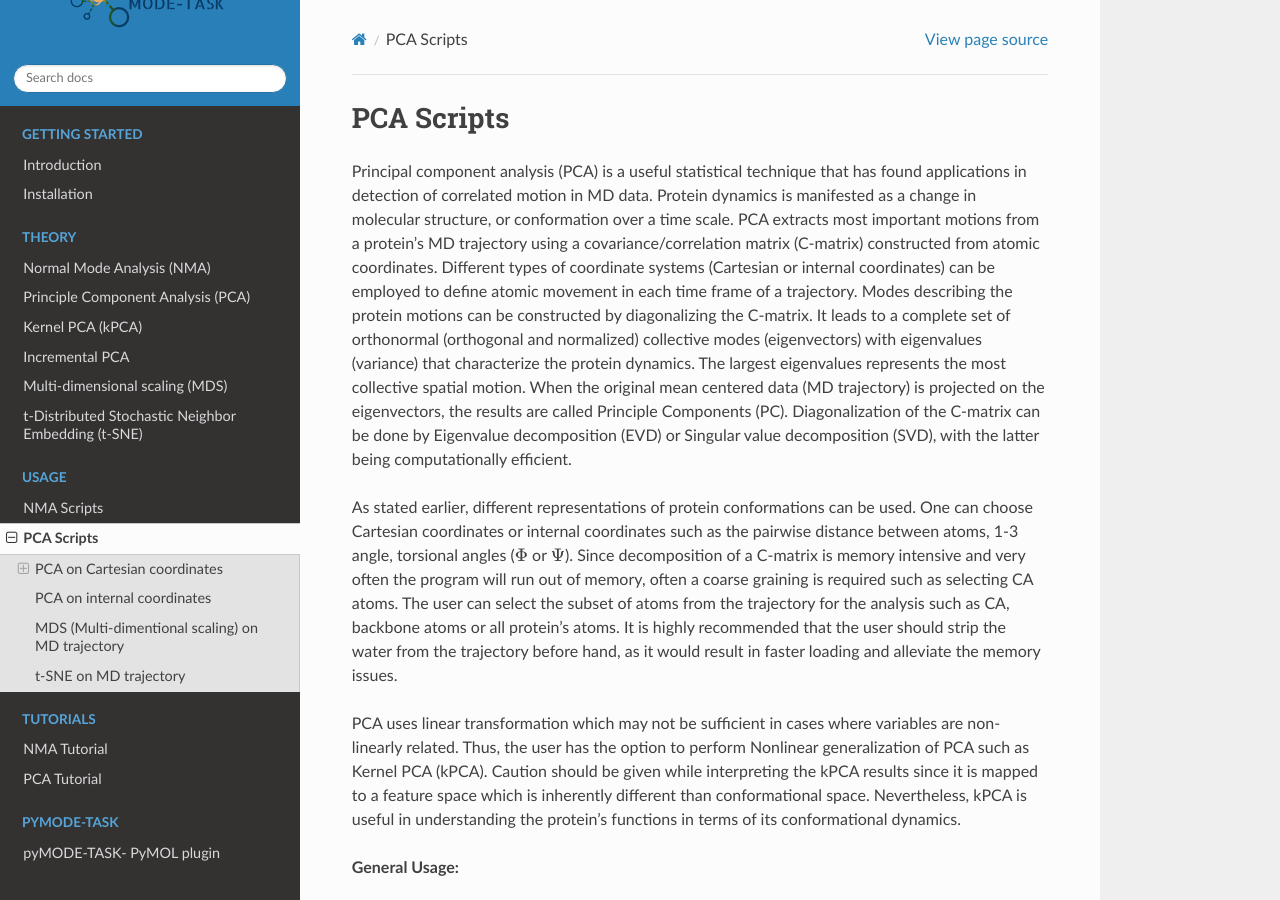
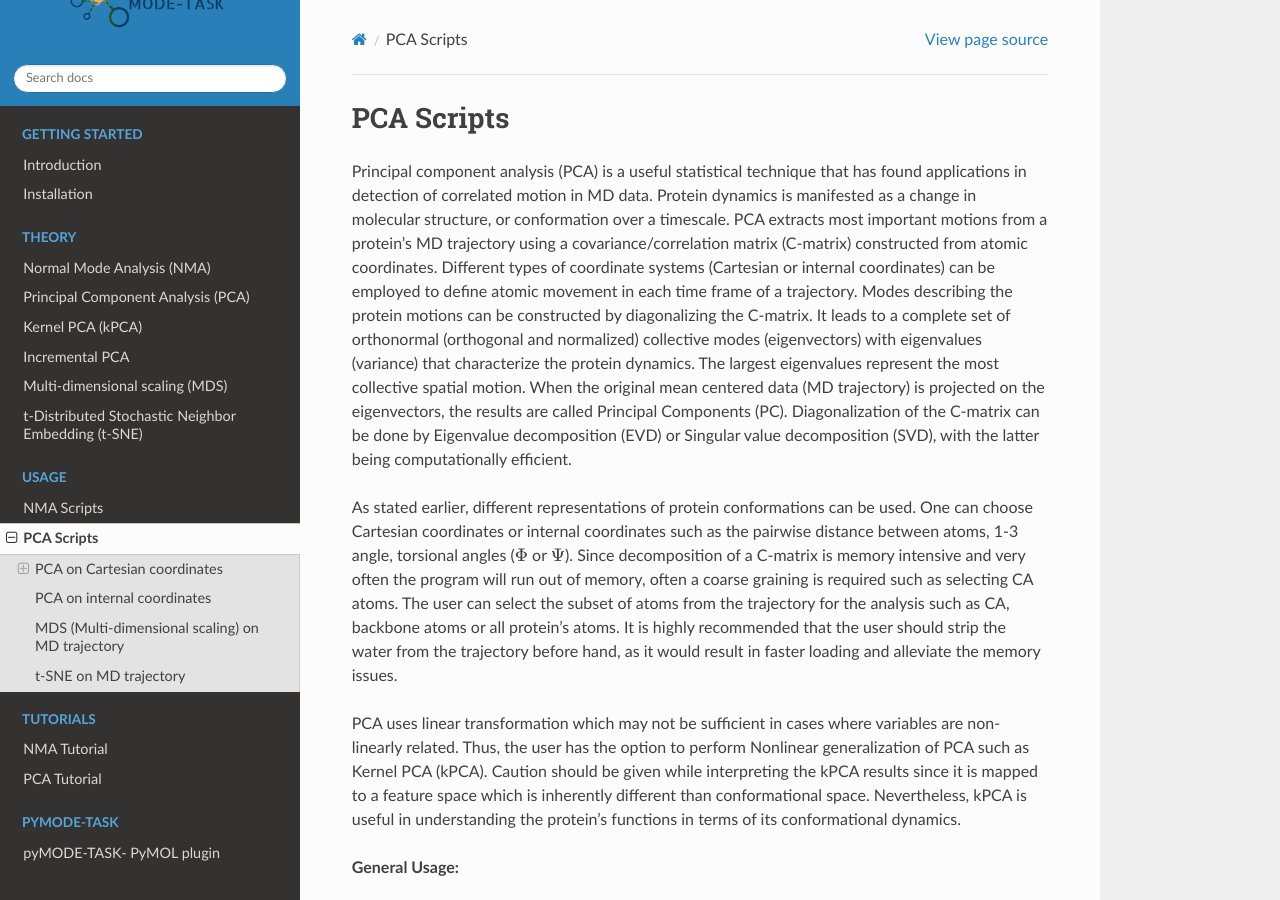
Before and after one commit to RUBi-ZA/MODE-TASK, a Sphinx documentation site: the page built from docs/source/pca_use.rst, in a window 1280 px wide and 900 px high. Built offline with Sphinx 7.4.7 and the Read the Docs theme 2.0.0, drawn with Linux system fonts in a browser that asks for light colours; some of the changed text lies outside the part shown.

Commit message:
Documentation update

```diff
--- a/docs/source/nma_use.rst
+++ b/docs/source/nma_use.rst
@@ -316,7 +316,7 @@ Identifies modes responsible for the conformational change of a molecule.
 |                        |            |                    | Only CA or CB accepted.     |
 |                        |            |                    |                             |
 +------------------------+------------+--------------------+-----------------------------+
-| Output file            | File       |``--output``        | Specify a name for the PDB	 |
+| Output file            | File       |``--output``        | Specify a name for the      |
 |                        |            |                    | output file. Default:       |
 |                        |            |                    | ModesOfConfChange.txt       |
 +------------------------+------------+--------------------+-----------------------------+
@@ -365,9 +365,9 @@ asymmetric unit for the specified modes. This allows the user to determine which
 |                        |            |                    | Only CA or CB accepted.     |
 |                        |            |                    |                             |
 +------------------------+------------+--------------------+-----------------------------+
-| Output file            | File       |``--output``        | Specify a name for the PDB	 |
+| Output file            | File       |``--output``        | Specify a name for the      |
 |                        |            |                    | output file. Default:       |
-|                        |            |                    | ModesOfConfChange.txt       |
+|                        |            |                    | ModeSpecificConfChange.txt  |
 +------------------------+------------+--------------------+-----------------------------+
 
 **Outputs:**
--- a/docs/source/pca_tut.rst
+++ b/docs/source/pca_tut.rst
@@ -87,7 +87,7 @@
 
 **3.2. Visualizing the results**
 
-2D Plot of the first 3 PCs in grace and png format are written. In order to open the .agr file with xmgrace run the following command.
+2D Plot of the first 3 PCs in grace and png format is written. In order to open the .agr file with xmgrace run the following command.
 
  ::
 
--- a/docs/source/pca_use.rst
+++ b/docs/source/pca_use.rst
@@ -1,7 +1,7 @@
 PCA Scripts
 ====================================
 
-Principal component analysis (PCA) is a useful statistical technique that has found applications in detection of correlated motion in MD data. Protein dynamics is manifested as a change in molecular structure, or conformation over a time scale. PCA extracts most important motions from a protein's MD trajectory using a covariance/correlation matrix (C-matrix) constructed from atomic coordinates. Different types of coordinate systems (Cartesian or internal coordinates) can be employed to define atomic movement in each time frame of a trajectory. Modes describing the protein motions can be constructed by diagonalizing the C-matrix. It leads to a complete set of orthonormal (orthogonal and normalized) collective modes (eigenvectors) with eigenvalues (variance) that characterize the protein dynamics. The largest eigenvalues represents the most collective spatial motion. When the original mean centered data (MD trajectory) is projected on the eigenvectors, the results are called Principle Components (PC). Diagonalization of the C-matrix can be done by Eigenvalue decomposition (EVD) or Singular value decomposition (SVD), with the latter being computationally efficient.
+Principal component analysis (PCA) is a useful statistical technique that has found applications in detection of correlated motion in MD data. Protein dynamics is manifested as a change in molecular structure, or conformation over a timescale. PCA extracts most important motions from a protein's MD trajectory using a covariance/correlation matrix (C-matrix) constructed from atomic coordinates. Different types of coordinate systems (Cartesian or internal coordinates) can be employed to define atomic movement in each time frame of a trajectory. Modes describing the protein motions can be constructed by diagonalizing the C-matrix. It leads to a complete set of orthonormal (orthogonal and normalized) collective modes (eigenvectors) with eigenvalues (variance) that characterize the protein dynamics. The largest eigenvalues represent the most collective spatial motion. When the original mean centered data (MD trajectory) is projected on the eigenvectors, the results are called Principal Components (PC). Diagonalization of the C-matrix can be done by Eigenvalue decomposition (EVD) or Singular value decomposition (SVD), with the latter being computationally efficient.
 
 As stated earlier, different representations of protein conformations can be used. One can choose Cartesian coordinates or internal coordinates such as the pairwise distance between atoms, 1-3 angle, torsional angles (:math:`\Phi` or :math:`\Psi`). Since decomposition of a C-matrix is memory intensive and very often the program will run out of memory, often a coarse graining is required such as selecting CA atoms. The user can select the subset of atoms from the trajectory for the analysis such as CA, backbone atoms or all protein's atoms. It is highly recommended that the user should strip the water from the trajectory before hand, as it would result in faster loading and alleviate the memory issues.
 
@@ -244,7 +244,7 @@ To perform the PCA on pairwise distance between CA atoms of an MD trajectory ``t
 Run the following command to see the detailed usage and other options:
 	``internal_pca.py -h``
 
-MDS (Multi-dimentional scaling)  on MD trajectory
+MDS (Multi-dimensional scaling)  on MD trajectory
 ---------------------------------------------------
 
 MDS is a tool to visualize the similarity or dissimilarity in a dataset. Two types of dissimilarity measures can be used in the case of a MD trajectory. The first is Euclidean distance between internal coordinates of a protein structure, the second is pairwise RMSD between a set of atoms over the frames of a MD trajectory.
--- a/docs/source/theory.rst
+++ b/docs/source/theory.rst
@@ -86,7 +86,7 @@ The selection of :math:`r_{c}` has been the cause of much research. While it is
 .. [3] C Atilgan, OB Okan, AR Atilgan, "Orientational Order Governs Collectivity of Folded Proteins," Proteins: Structure, Function, Bioinformatics, 78, 3363-3375 (2010).
 
 
-Principle Component Analysis (PCA)
+Principal Component Analysis (PCA)
 ----------------------------------
 
 A molecular dynamics (MD) simulation of a protein provides the positional movements of each atom with
```
Also changed, not shown: other parts of docs/source/pca_tut.rst (+1 -1 lines), other parts of docs/source/pca_use.rst (+2 -2 lines), docs/source/nma_tut.rst (+5 -5 lines).
